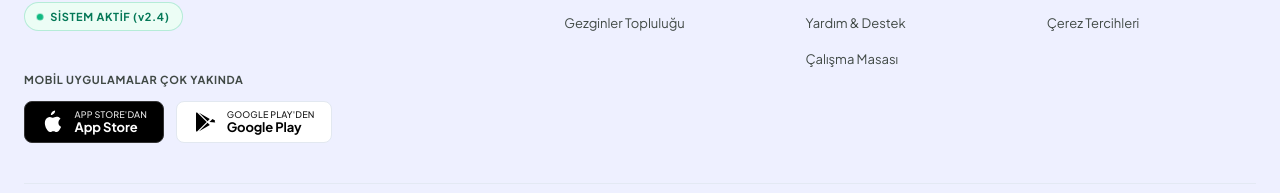
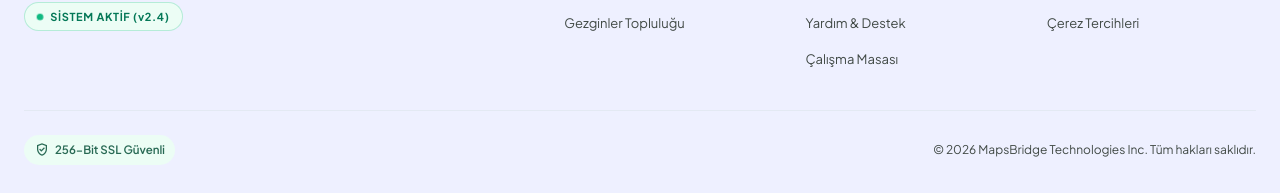
Before and after one commit to sahinbolukbasi/mapsbridge, a Next.js app in the folder apps/web/: page / in a window 1280 px wide. Shown: the part 6437-6630 px from the top of the page. Built offline with nearby package versions, Linux system fonts and the light colour scheme; no server answers.

Commit message:
fix(web): yayinda olmayan magaza linklerini footer'dan kaldir [P0-4]

```diff
--- a/apps/web/app/components/site-footer.tsx
+++ b/apps/web/app/components/site-footer.tsx
@@ -4,9 +4,6 @@ import React, { useEffect, useState } from "react";
 import Link from "next/link";
 import "./site-footer.css";
 import { useLocale } from "../lib/locale-context";
-
-const APP_STORE_URL = "https://apps.apple.com/app/mapsbridge/id6743820738";
-const GOOGLE_PLAY_URL = "https://play.google.com/store/apps/details?id=com.mapsbridge.mobile";
 
 export function SiteFooter() {
   const [_mounted, setMounted] = useState(false);
@@ -44,43 +41,6 @@ export function SiteFooter() {
             </div>
 
             {/* Mobil Uygulama İndirme Linkleri */}
-            <div className="global-footer-app-links">
-              <div style={{ display: "flex", alignItems: "center", gap: "6px" }}>
-                <span className="global-footer-app-title">{t("footer.downloadApp")}</span>
-              </div>
-              <div className="global-footer-app-buttons">
-                <a
-                  href={APP_STORE_URL}
-                  target="_blank"
-                  rel="noopener noreferrer"
-                  className="global-footer-app-btn app-store"
-                  aria-label={`${t("footer.appStoreSmall")} App Store, ${t("footer.appStore")}`}
-                >
-                  <svg viewBox="0 0 24 24" fill="currentColor" className="app-icon">
-                    <path d="M18.71 19.5c-.83 1.24-1.71 2.45-3.05 2.47-1.34.03-1.77-.79-3.29-.79-1.53 0-2 .77-3.27.82-1.31.05-2.3-1.32-3.14-2.53C4.25 17 2.94 12.45 4.7 9.39c.87-1.52 2.43-2.48 4.12-2.51 1.28-.02 2.5.87 3.29.87.78 0 2.26-1.07 3.81-.91.65.03 2.47.26 3.64 1.98-.09.06-2.17 1.28-2.15 3.81.03 3.02 2.65 4.03 2.68 4.04-.03.07-.42 1.44-1.38 2.83M13 3.5c.73-.83 1.21-1.98 1.08-3.11-1.05.05-2.31.7-3.06 1.55-.67.76-1.26 1.98-1.1 3.09 1.17.09 2.37-.74 3.08-1.53z" />
-                  </svg>
-                  <div className="app-btn-text">
-                    <span className="app-btn-small">{t("footer.appStoreSmall")}</span>{" "}
-                    <span className="app-btn-large">App Store</span>
-                  </div>
-                </a>
-                <a
-                  href={GOOGLE_PLAY_URL}
-                  target="_blank"
-                  rel="noopener noreferrer"
-                  className="global-footer-app-btn google-play"
-                  aria-label={`${t("footer.googlePlaySmall")} Google Play, ${t("footer.googlePlay")}`}
-                >
-                  <svg viewBox="0 0 24 24" fill="currentColor" className="app-icon">
-                    <path d="M3 20.5v-17c0-.59.34-1.11.84-1.35L13.69 12l-9.85 9.85c-.5-.24-.84-.76-.84-1.35m13.81-5.38L6.05 21.34l8.49-8.49 2.27 2.27m5.63-2.54L16.5 12l2.97-2.97 2.12 1.21c.63.36.63 1.26 0 1.62M6.05 2.66l10.76 6.22-2.27 2.27L6.05 2.66z" />
-                  </svg>
-                  <div className="app-btn-text">
-                    <span className="app-btn-small">{t("footer.googlePlaySmall")}</span>{" "}
-                    <span className="app-btn-large">Google Play</span>
-                  </div>
-                </a>
-              </div>
-            </div>
           </div>
 
           {/* Nav Links Grid */}
```
